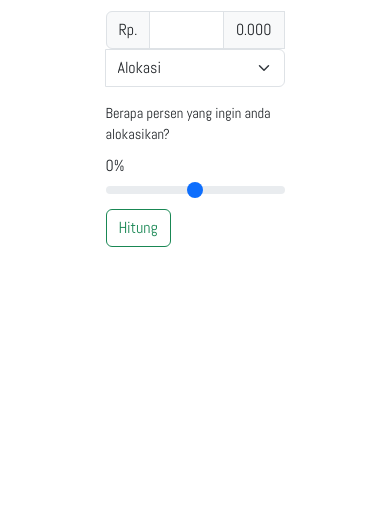
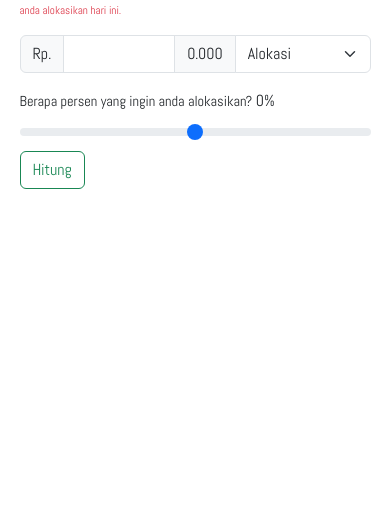
Before and after one commit to FMATheNomad/polar-purse, a plain HTML site: page index.html in a window 390 px wide. Shown: the part 364-892 px from the top of the page. Drawn offline with nearby package versions, Linux system fonts and the light colour scheme.

Commit message:
add responsive from input + update mobile theme layout full 90vw

```diff
--- a/index.html
+++ b/index.html
@@ -13,6 +13,9 @@
         font-family: 'Abel', sans-serif;
       }
       @media only screen and (max-width:791px) {
+        .form-responsive{
+          width: 90vw !important;
+        }
         .note{
             font-size:0.7rem !important;
         }
@@ -24,7 +27,7 @@
   </head>
   <body>
     <div class="d-flex justify-content-center align-items-center mb-5 p-3" style="min-height:100vh !important;">
-        <form action="" class="d-flex flex-column align-items-center w-50">
+        <form action="" class="d-flex flex-column align-items-center w-50 form-responsive">
             <div class="mb-3 flex-1 d-flex align-items-center justify-content-start w-100">
                 <h1>PolarPurse</h1>
             </div>
```
